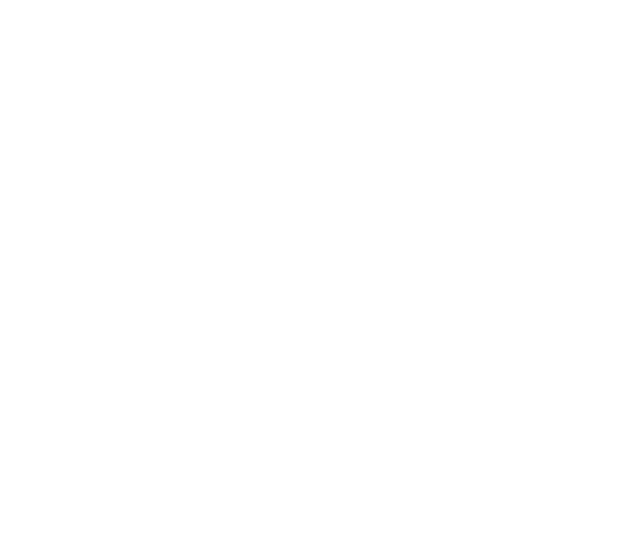
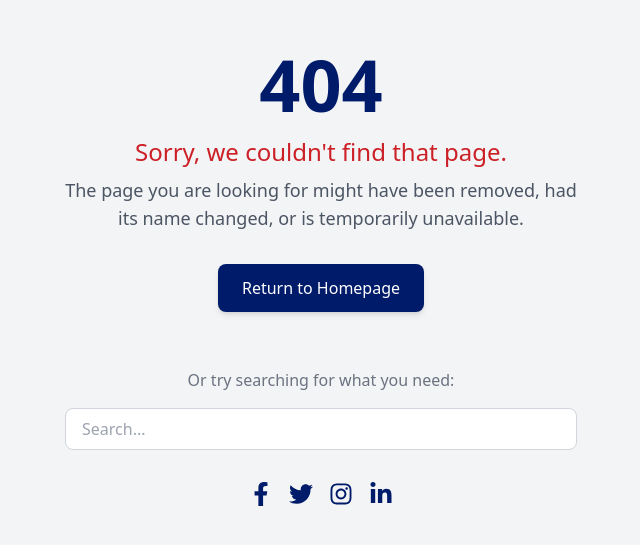
Before and after one commit to RojuGhimire/SkillSpotAus, a React (Vite) app: page /error in a window 1280 px wide. Before the commit this address had no page. Shown: the part 123-668 px from the top of the page, without its empty margins (319-959 px from the left). Built offline with nearby package versions, Linux system fonts and the light colour scheme.

Commit message:
made 404 error page

```diff
--- a/src/Routes/index.tsx
+++ b/src/Routes/index.tsx
@@ -3,18 +3,19 @@
 import { Route, Routes } from "react-router-dom";
 import ActiveLinkContextProvider from "@/context/active-link-context";
 import RPL from "@/components/Home/RPL";
+import NotFound from "@/components/notfound";
 
 const AppRoutes = () => {
   return (
     <div>
       <ActiveLinkContextProvider>
-      <Routes>
-
-        <Route path="/" element={<Homepage />} />
-        <Route path="/adminlogin" element={<AdminLogin />} />
-        <Route path ='/rpl' element={<RPL />} />
-      </Routes>
-      </ActiveLinkContextProvider >
+        <Routes>
+          <Route path="/" element={<Homepage />} />
+          <Route path="/adminlogin" element={<AdminLogin />} />
+          <Route path="/rpl" element={<RPL />} />
+          <Route path="/error" element={<NotFound />} />
+        </Routes>
+      </ActiveLinkContextProvider>
     </div>
   );
 };
--- a/src/components/Home/RPL.tsx
+++ b/src/components/Home/RPL.tsx
@@ -31,31 +31,31 @@
   {
     id: 4,
     title: "Certificate III in Business",
-    image: "BG.jpeg",
+    image: "/BG.jpeg",
     category: "Management",
   },
   {
     id: 5,
     title: "Certificate III in Hospitality",
-    image: "hos.png",
+    image: "/hos.png",
     category: "Health & Childcare",
   },
   {
     id: 6,
     title: "Diploma of Counselling",
-    image: "hi.png",
+    image: "/hi.png",
     category: "Health & Childcare",
   },
   {
     id: 7,
     title: "Automotive Body Repair Technology",
-    image: "hos.png",
+    image: "/hos.png",
     category: "Trade",
   },
   {
     id: 8,
     title: "Graduate Diploma of Management",
-    image: "small.jpeg",
+    image: "/small.jpeg",
     category: "Management",
   },
 ];
@@ -79,12 +79,11 @@
   ];
 
   return (
-    <div className=" w-full  ">
+    <div className="w-full">
       <Header />
-    <img src="/RPL.png" alt="" className=" w-full "/>
-    <div className="p-4 md:p-8  lg:h-full lg:px-20">
-
-      <div className="h-[100px] items-center justify-center   mb-12">
+      <img src="/RPL.png" alt="" className="w-full" />
+      <div className="p-4 md:p-8 lg:h-full lg:px-20">
+        <div className="h-[100px] items-center justify-center mb-12">
           <h2 className="text-3xl font-bold text-center mb-4 font-overpass">
             Popular Courses
           </h2>
@@ -106,7 +105,7 @@
                 activeCategory === category
                   ? "bg-primary text-white"
                   : "bg-white text-primary font-bold border border-gray-300"
-            } `}
+              } transition-colors duration-300`}
             >
               {category}
             </button>
@@ -118,7 +117,7 @@
           {filteredCourses.map((course) => (
             <div
               key={course.id}
-            className="relative border rounded-lg shadow-xl overflow-hidden transition-transform transform hover:scale-105 pb-16"
+              className="relative border rounded-lg shadow-xl overflow-hidden transition-transform transform hover:scale-105 pb-20"
             >
               <div className="p-4">
                 <h3 className="text-lg font-bold text-primary mb-2 text-center">
@@ -136,7 +135,7 @@
                   </div>
                 )}
               </div>
-            <div className="absolute w-full flex justify-center">
+              <div className="absolute bottom-4 w-full flex justify-center">
                 <button className="text-secondary border border-secondary px-4 py-2 rounded hover:bg-secondary font-semibold hover:text-white transition-colors duration-300">
                   Enroll Now
                 </button>
@@ -147,7 +146,6 @@
       </div>
       <Footer />
     </div>
-
   );
 };
 
--- /dev/null
+++ b/src/components/notfound.tsx
@@ -0,0 +1,62 @@
+import React from "react";
+import { Link } from "react-router-dom";
+import { FaFacebookF, FaTwitter, FaInstagram, FaLinkedinIn } from "react-icons/fa";
+import { motion } from "framer-motion";
+
+const NotFound: React.FC = () => {
+  return (
+    <div className="flex flex-col items-center justify-center h-screen bg-gray-100 p-4">
+      <motion.div
+        className="max-w-lg text-center"
+        initial={{ opacity: 0, y: -50 }}
+        animate={{ opacity: 1, y: 0 }}
+        transition={{ duration: 2.8, ease: "easeInOut" }}
+      >
+        {/* <img
+          src="/404.jpg"
+          alt="404 Not Found"
+          className="w-full h-auto mb-8"
+        /> */}
+        <h1 className="text-7xl font-bold text-primary mb-4">404</h1>
+        <p className="text-2xl text-secondary mb-2">
+          Sorry, we couldn't find that page.
+        </p>
+        <p className="text-lg text-gray-600 mb-8">
+          The page you are looking for might have been removed, had its name changed, or is temporarily unavailable.
+        </p>
+        <Link
+          to="/"
+          className="px-6 py-3 bg-primary text-white rounded-lg hover:bg-secondary transition-colors duration-300 shadow-md mb-6 inline-block"
+        >
+          Return to Homepage
+        </Link>
+
+        <div className="mt-8">
+          <p className="text-gray-500 mb-4">Or try searching for what you need:</p>
+          <input
+            type="text"
+            placeholder="Search..."
+            className="w-full px-4 py-2 rounded-lg border border-gray-300 focus:outline-none focus:ring-2 focus:ring-primary focus:border-transparent"
+          />
+        </div>
+
+        <div className="flex justify-center gap-4 mt-8">
+          <a href="#" className="text-primary hover:text-secondary transition-colors duration-300">
+            <FaFacebookF size={24} />
+          </a>
+          <a href="#" className="text-primary hover:text-secondary transition-colors duration-300">
+            <FaTwitter size={24} />
+          </a>
+          <a href="#" className="text-primary hover:text-secondary transition-colors duration-300">
+            <FaInstagram size={24} />
+          </a>
+          <a href="#" className="text-primary hover:text-secondary transition-colors duration-300">
+            <FaLinkedinIn size={24} />
+          </a>
+        </div>
+      </motion.div>
+    </div>
+  );
+};
+
+export default NotFound;
```
Also changed, not shown: src/constants/index.ts (+4 -4 lines), public/404.jpg (added). Lines whose indentation alone changed are shown as unchanged.
